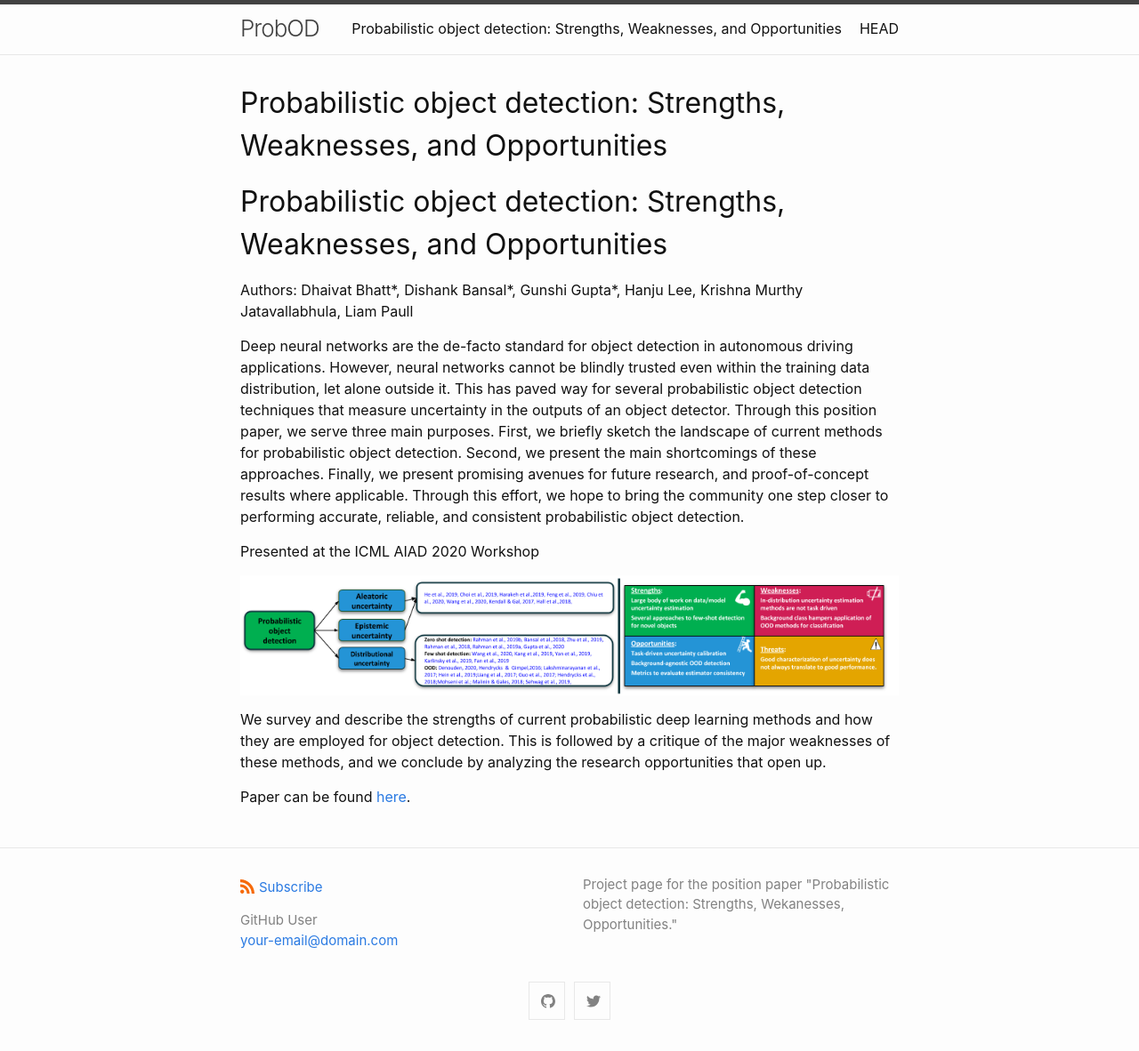
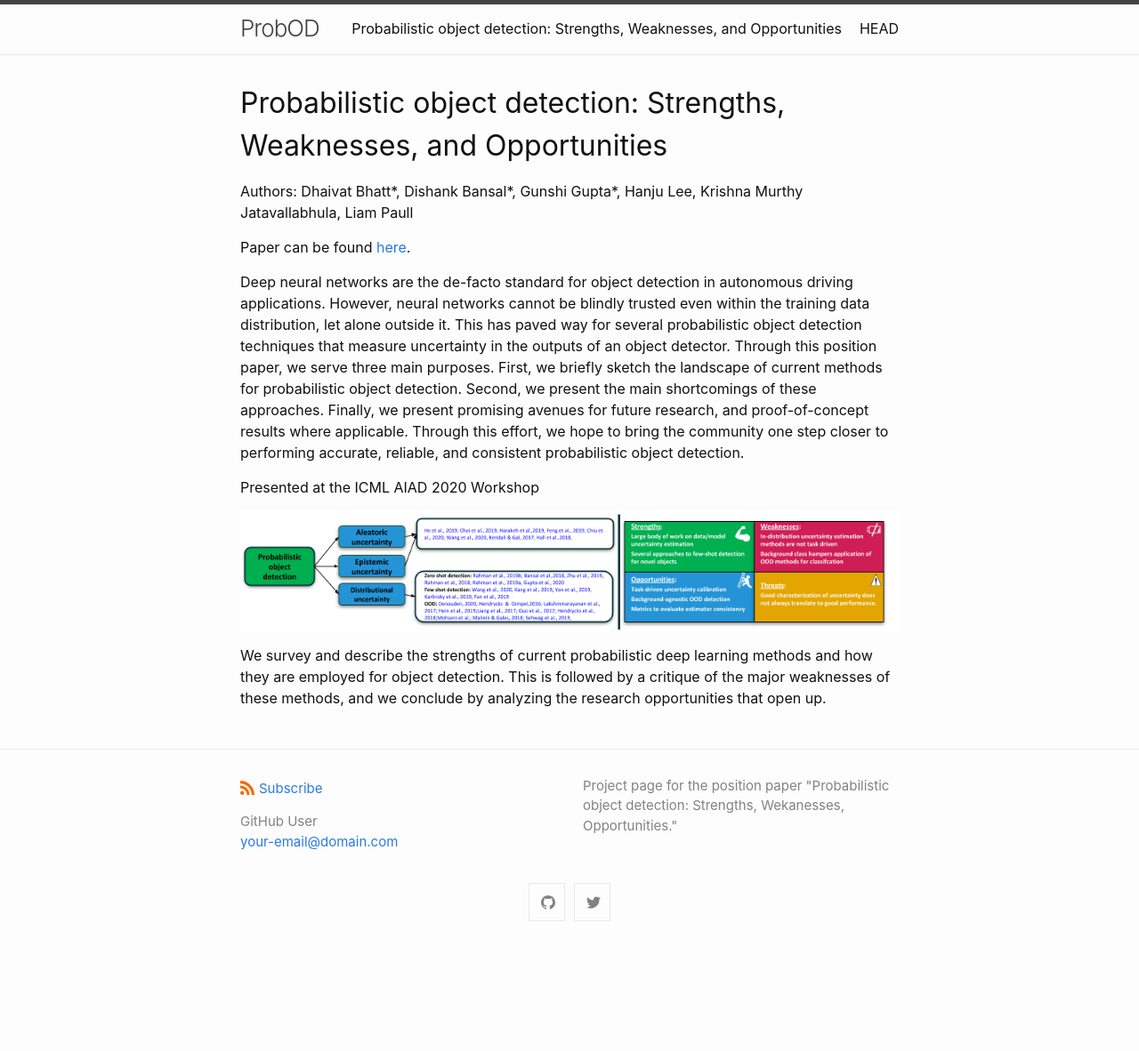
Before and after one commit to montrealrobotics/probod, a Jekyll site: the page built from index.md, in a window 1280 px wide. Shown: the whole page at 89% size. Built offline with Jekyll 4.4.1, drawn with Linux system fonts in a browser that asks for light colours; our own code applies the rules of GitHub Pages for plain Markdown files; after the commit the page ends 1071 px from its top, so only the background shows below that.

Commit message:
corrected dublicated heading

```diff
--- a/Gemfile
+++ b/Gemfile
@@ -5,3 +5,4 @@ gemspec
 
 gem "jekyll", ENV["JEKYLL_VERSION"] if ENV["JEKYLL_VERSION"]
 gem "kramdown-parser-gfm" if ENV["JEKYLL_VERSION"] == "~> 3.9"
+# gem "kramdown-parser-gfm"
--- a/_layouts/home.html
+++ b/_layouts/home.html
@@ -3,9 +3,9 @@ layout: default
 ---
 
 <div class="home">
-  {%- if page.title -%}
+  <!-- {%- if page.title -%}
     <h1 class="page-heading">{{ page.title }}</h1>
-  {%- endif -%}
+  {%- endif -%} -->
 
   {{ content }}
 
--- a/index.md
+++ b/index.md
@@ -12,13 +12,12 @@ layout: home
 
 Authors: Dhaivat Bhatt\*, Dishank Bansal\*, Gunshi Gupta\*, Hanju Lee, Krishna Murthy Jatavallabhula, Liam Paull
 
+Paper can be found [here](./assets/ICML_AIAD2020.pdf).
+
 Deep neural networks are the de-facto standard for object detection in autonomous driving applications. However, neural networks cannot be blindly trusted even within the training data distribution, let alone outside it. This has paved way for several probabilistic object detection techniques that measure uncertainty in the outputs of an object detector. Through this position paper, we serve three main purposes. First, we briefly sketch the landscape of current methods for probabilistic object detection. Second, we present the main shortcomings of these approaches. Finally, we present promising avenues for future research, and proof-of-concept results where applicable. Through this effort, we hope to bring the community one step closer to performing accurate, reliable, and consistent probabilistic object detection.
-
 
 Presented at the ICML AIAD 2020 Workshop
 
 <img src="assets/taxonomy.png" alt="taxomony" class="inline"/>
 
 We survey and describe the strengths of current probabilistic deep learning methods and how they are employed for object detection. This is followed by a critique of the major weaknesses of these methods, and we conclude by analyzing the research opportunities that open up.
-
-Paper can be found [here](./assets/ICML_AIAD2020.pdf).
```
